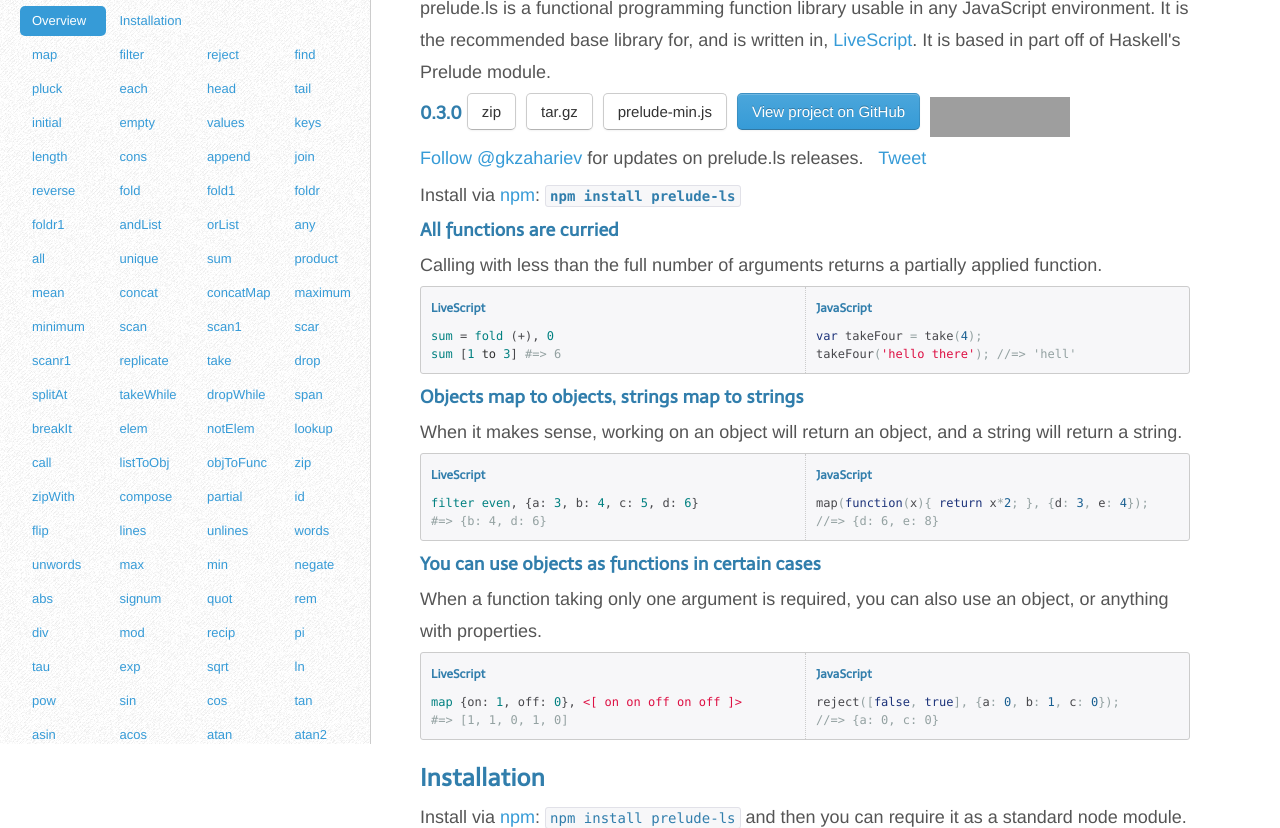
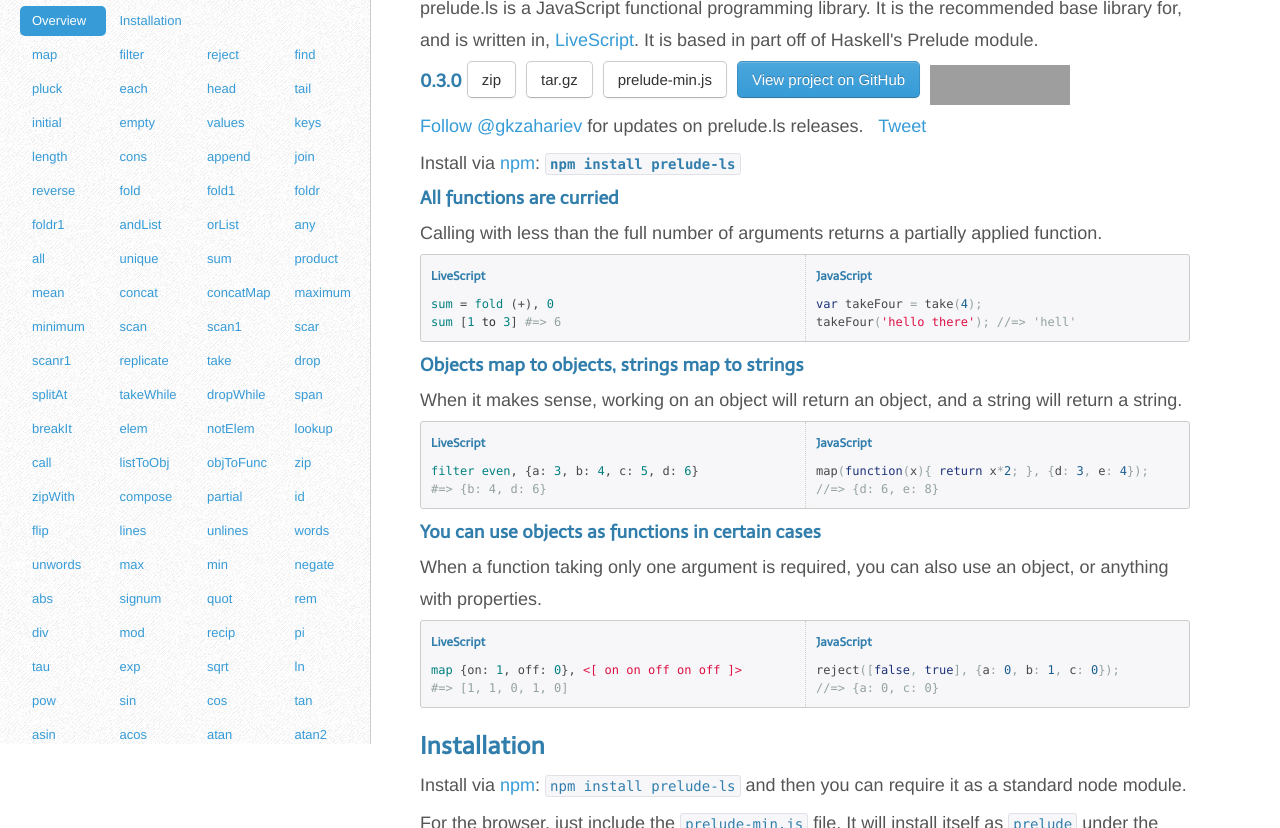
Before and after one commit to gkz/prelude-ls, a website: page index.html in a window 1280 px wide. Shown: the part 81-909 px from the top of the page. Drawn offline with nearby package versions, Linux system fonts and the light colour scheme; grey boxes are pictures that could not be loaded.

Commit message:
better description

```diff
--- a/index.html
+++ b/index.html
@@ -149,7 +149,7 @@
       <div id="overview" class="section">
         <a name="overview"></a>
         <h2>Overview</h2>
-        <p>prelude.ls is a functional programming function library usable in any JavaScript environment. It is the recommended base library for, and is written in, <a href="http://gkz.github.com/LiveScript/">LiveScript</a>. It is based in part off of Haskell's Prelude module.
+        <p>prelude.ls is a JavaScript functional programming library. It is the recommended base library for, and is written in, <a href="http://gkz.github.com/LiveScript/">LiveScript</a>. It is based in part off of Haskell's Prelude module.
         <div class="major-actions">
           <h3 class="download">0.3.0</h3>
           <a href="https://github.com/gkz/prelude-ls/zipball/0.3.0"><div class="btn btn-large btn">zip</div></a>
```
